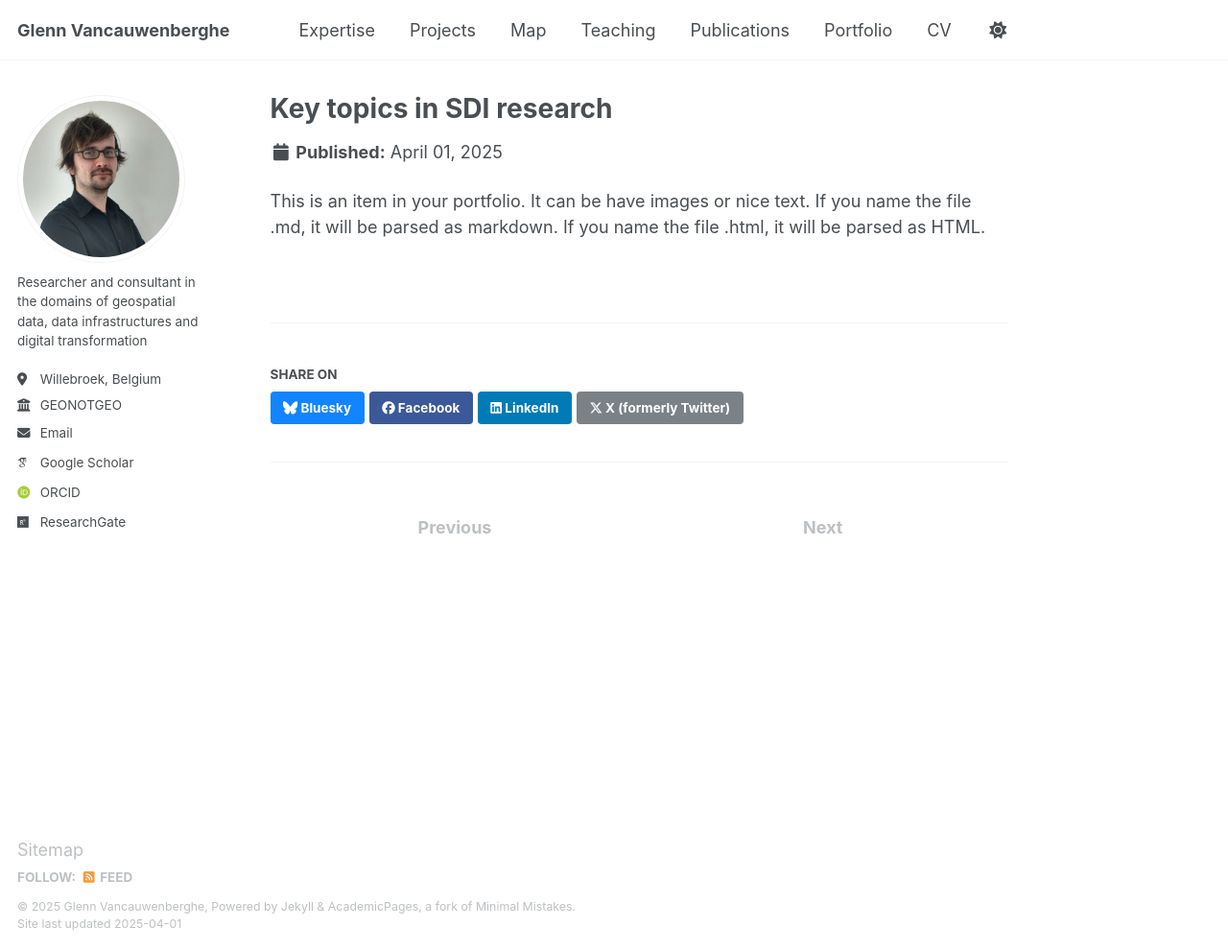
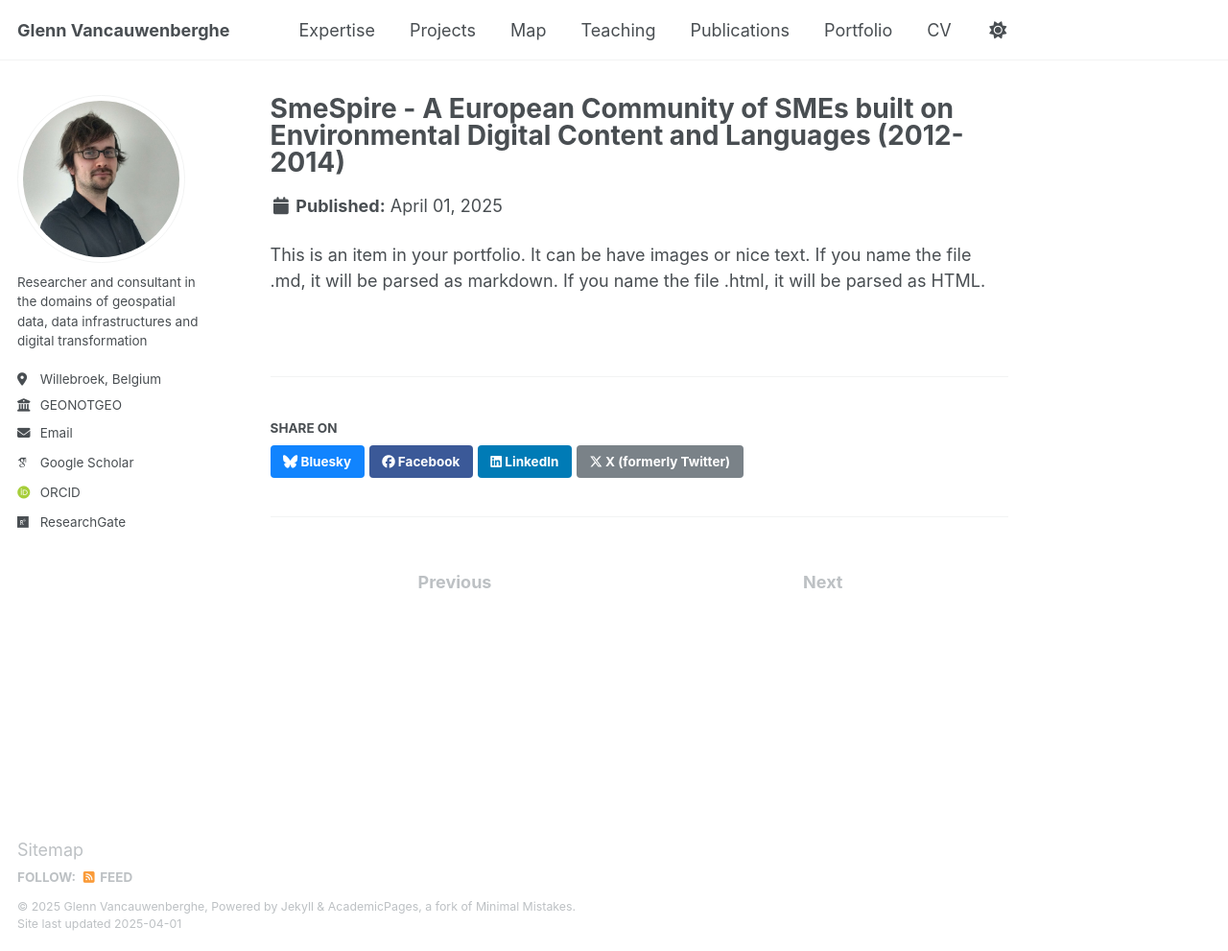
Before and after one commit to GVancauwenberghe/gvancauwenberghe.github.io, a Jekyll site: the page built from _portfolio/portfolio-2.md, in a window 1280 px wide and 991 px high. Shown: the whole window at 96% size. Built offline with Jekyll 4.4.1, drawn with Linux system fonts in a browser that asks for light colours; some web fonts are replaced.

Commit message:
Update portfolio-2.md

```diff
--- a/_portfolio/portfolio-2.md
+++ b/_portfolio/portfolio-2.md
@@ -1,5 +1,5 @@
 ---
-title: "Key topics in SDI research"
+title: "SmeSpire - A European Community of SMEs built on Environmental Digital Content and Languages (2012-2014)"
 excerpt: "Short of portfolio item number 1<br/><img src='/images/sdiresearch.png'>"
 collection: portfolio
 ---
```
